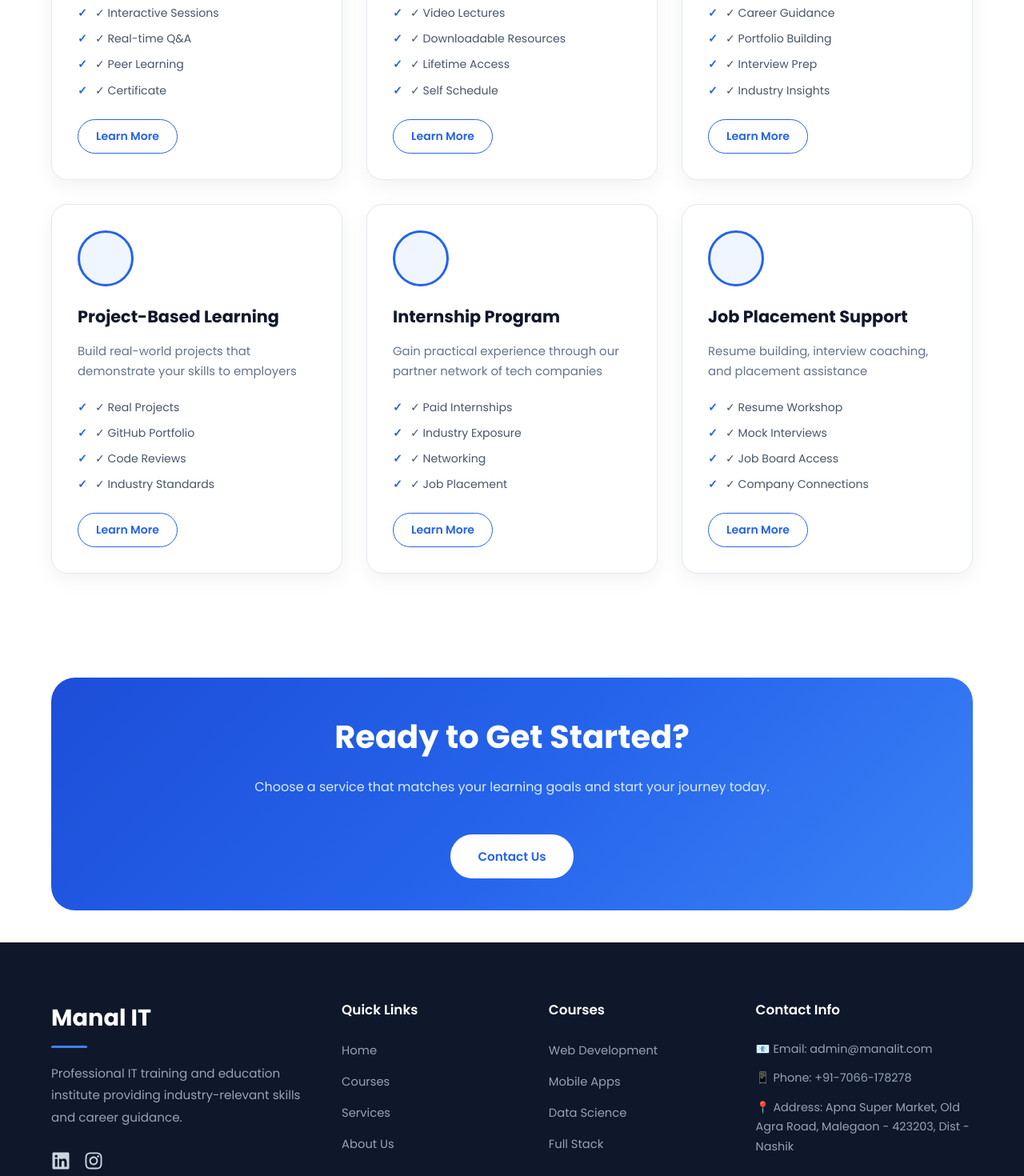
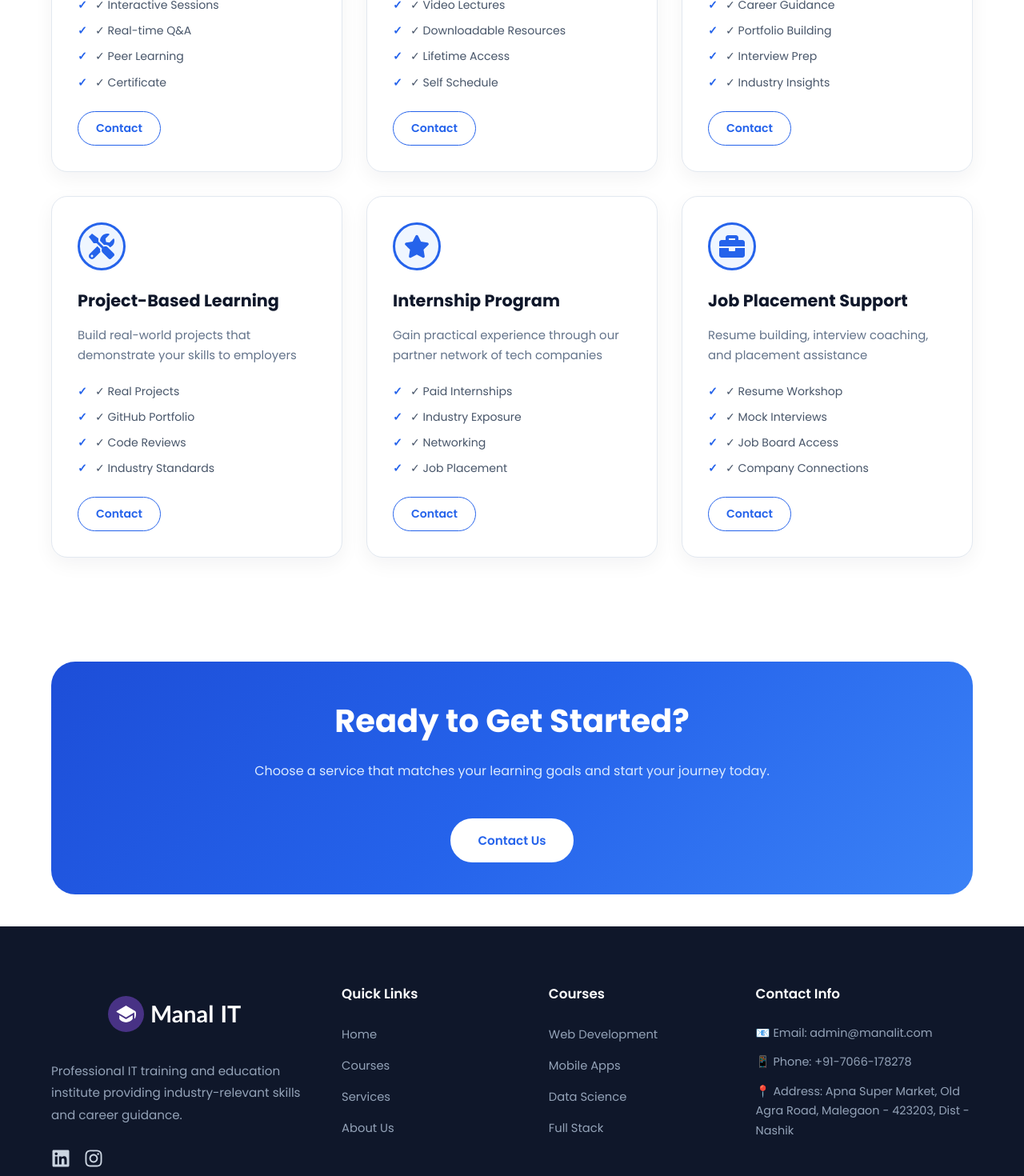
Before and after one commit to abuammar003/Manal-IT-Services, a React (Vite) app in the folder Manal/: page /services in a window 1280 px wide. Shown: the part 620-2090 px from the top of the page at 80% size. Built offline with nearby package versions, Linux system fonts and the light colour scheme.

Commit message:
Updated Cards Designs and Icons on Hover

```diff
--- a/Manal/src/App.jsx
+++ b/Manal/src/App.jsx
@@ -6,7 +6,7 @@ import About from './pages/About/About';
 import Services from './pages/Services/Services';
 import Courses from './pages/Courses/Courses';
 import Contact from "./pages/Contact/Contact";
-import Footer from './components/Footer/Footer';
+import Footer from './Components/Footer/Footer';
 import ScrollToTop from './Components/ScrollToTop/ScrollToTop';
 
 function App() {
--- a/Manal/src/Components/FeaturesSection/FeaturesSection.jsx
+++ b/Manal/src/Components/FeaturesSection/FeaturesSection.jsx
@@ -3,10 +3,11 @@ export default function FeaturesSection({ features }) {
     <section className="features-section">
       <div className="container">
         <h2>Why Choose Manal IT?</h2>
+
         <div className="features-grid">
           {features.map((feature) => (
             <div key={feature.title} className="feature-card">
-              <div className="feature-icon">{feature.icon}</div>
+              <div className="feature-icon"><feature.icon /></div>
               <h3>{feature.title}</h3>
               <p>{feature.description}</p>
             </div>
--- a/Manal/src/Components/Footer/Footer.css
+++ b/Manal/src/Components/Footer/Footer.css
@@ -45,14 +45,31 @@
   max-width: 330px;
 }
 
-.footer-company h3 {
-  color: #ffffff;
+.footer-company .logo {
+  color: #ffffff !important;
   font-size: 1.8rem;
   font-weight: 700;
   margin-bottom: 18px;
 }
 
-.footer-company h3::after {
+.footer-company .ftrLogo {
+  background-color: #483285;
+    /* background-color: rgb(31, 31, 160); */
+    color: white;
+    padding: 10px;
+    border-radius: 50px;
+    font-size: 45px;
+    margin-right: 5px;
+}
+
+.footer-company .logo span {
+  font-size: 1.8rem;
+  /* color: #483285; */
+  color: white;
+}
+
+
+/* .footer-company .ftrLogo::after {
   content: "";
   display: block;
   width: 45px;
@@ -60,7 +77,7 @@
   background: #3b82f6;
   border-radius: 10px;
   margin-top: 10px;
-}
+} */
 
 .footer-company p {
   color: #94a3b8;
--- a/Manal/src/Components/Footer/Footer.jsx
+++ b/Manal/src/Components/Footer/Footer.jsx
@@ -1,5 +1,6 @@
 import { Link } from 'react-router-dom'
-import { FaFacebook, FaTwitter, FaLinkedin, FaInstagram, FaYoutube } from 'react-icons/fa'
+import { FaFacebook, FaTwitter, FaLinkedin, FaInstagram, FaYoutube } from 'react-icons/fa';
+import { RiGraduationCapFill } from "react-icons/ri";
 import { COMPANY_INFO } from '../../config/constants';
 import "./Footer.css";
 
@@ -22,7 +23,7 @@ export default function Footer() {
 
         <div className="footer-content">
           <div className="footer-company">
-            <h3>{COMPANY_INFO.name}</h3>
+            <h1 className='logo'> <RiGraduationCapFill className='ftrLogo'/> Manal <span> IT </span> </h1>
             <p>{COMPANY_INFO.description}</p>
 
             <div className="social-links">
--- a/Manal/src/Components/ServiceCard/ServiceCard.jsx
+++ b/Manal/src/Components/ServiceCard/ServiceCard.jsx
@@ -1,9 +1,9 @@
-export default function ServiceCard({ service}) {
-  const Icon = service.icon
+export default function ServiceCard({ service }) {
+  // const Icon = service.icon
 
   return (
     <div className="service-card">
-      {service.icon && <div className="service-icon"><Icon /></div>}
+      {service.icon && <div className="service-icon"> <service.icon /> </div>}
       <h3>{service.title}</h3>
       <p>{service.description}</p>
     </div>
--- a/Manal/src/Pages/Home/Home.css
+++ b/Manal/src/Pages/Home/Home.css
@@ -201,8 +201,8 @@
 ========================================== */
 
 .home .service-icon {
-  width: 55px;
-  height: 55px;
+  width: 60px;
+  height: 60px;
 
   display: flex;
 
--- a/Manal/src/Pages/Home/Home.jsx
+++ b/Manal/src/Pages/Home/Home.jsx
@@ -55,7 +55,7 @@ export default function Home() {
           <div className="services-grid">
             {SERVICES.map((service) => (
               <div key={service.id} className="service-card">
-                <div className="service-icon">{service.icon}</div>
+                <div className="service-icon"> < service.icon /> </div>
                 <h3>{service.title}</h3>
                 <p>{service.description}</p>
                 <ul className="service-features">
--- a/Manal/src/Pages/Services/Services.css
+++ b/Manal/src/Pages/Services/Services.css
@@ -168,35 +168,12 @@
    SERVICE ICON
 ========================================== */
 
-/* .services-page .service-icon {
-  width: 65px;
-  height: 65px;
-
-  display: flex;
-
-  align-items: center;
-  justify-content: center;
-
-  margin-bottom: 22px;
-
-  border-radius: 16px;
-
-  background: #eff6ff;
-
-  color: #2563eb;
-
-  font-size: 1.8rem;
-
-  transition: all 0.3s ease;
+.services-page .service-card-large:hover .service-icon {
+   background: #2563eb;
+    color: #ffffff !important;
+    border: 3px solid #eff6ff;
+    transform: scale(1.05);
 }
-
-.services-page .service-card-large:hover .service-icon {
-  background: #2563eb;
-
-  color: #ffffff;
-
-  transform: scale(1.05);
-} */
 
 
 /* ==========================================
--- a/Manal/src/Pages/Services/Services.jsx
+++ b/Manal/src/Pages/Services/Services.jsx
@@ -22,7 +22,7 @@ export default function Services() {
           <div className="services-grid">
             {SERVICES.map((service) => (
               <div key={service.id} className="service-card-large">
-                <div className="service-icon">{service.icon}</div>
+                <div className="service-icon"> <service.icon /> </div>
                 <h3>{service.title}</h3>
                 <p className="service-description">{service.description}</p>
 
@@ -35,7 +35,10 @@ export default function Services() {
                   ))}
                 </ul>
 
-                <button className="btn-secondary">Learn More</button>
+                <Link to='/contact' >
+                  <button className="btn-secondary">Contact</button>
+                </Link>
+
               </div>
             ))}
           </div>
--- a/Manal/src/styles/global.css
+++ b/Manal/src/styles/global.css
@@ -148,20 +148,21 @@ section{
 .service-icon,
 .feature-icon,
 .stat-icon{
-    width:70px;
-    height:70px;
+    width:60px;
+    height:60px;
     border-radius:50%;
     display:flex;
     justify-content:center;
     align-items:center;
     font-size: 2rem;
+    font-weight: 800;
     margin-bottom:20px;
     /* background:linear-gradient(135deg,#2563eb,#3b82f6);
     color:#fff; */
 
     background: #eff6ff;
-    /* color: #2563eb !important; */
-    color: red;
+    color: #2563eb !important;
+    /* color: red; */
     border: 3px solid #2563eb;
     transition: all 0.3s ease;
 
@@ -171,7 +172,7 @@ section{
 
 .course-card:hover  .course-icon, .service-card:hover .service-icon, .feature-card:hover .feature-icon {
     background: #2563eb;
-    color: #ffffff;
+    color: #ffffff !important;
     border: 3px solid #eff6ff;
     transform: scale(1.05);
 }
```
Also changed, not shown: Manal/src/Components/CourseCard/CourseCard.jsx (line endings or trailing spaces).
